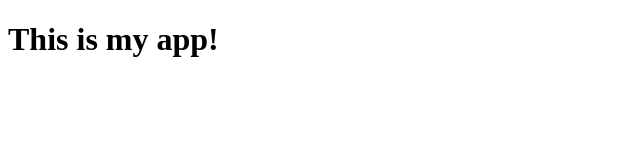
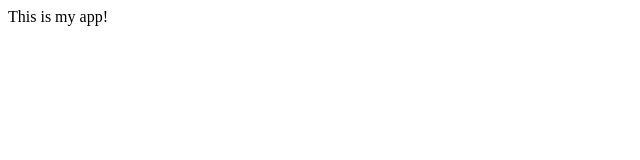
Before and after one commit to xaviermaldonadony/myappsample, a plain HTML site: page index.html in a window 1280 px wide. Shown: the whole page, without its empty margins (0-640 px from the left). Drawn offline with Linux system fonts and the light colour scheme.

Commit message:
Changed app.js

```diff
--- a/index.html
+++ b/index.html
@@ -4,6 +4,6 @@
   <title>My App</title>
 </head>
 <body>
-  <h1>This is my app!</h1>
+  This is my app!
 </body>
 </html>
```
